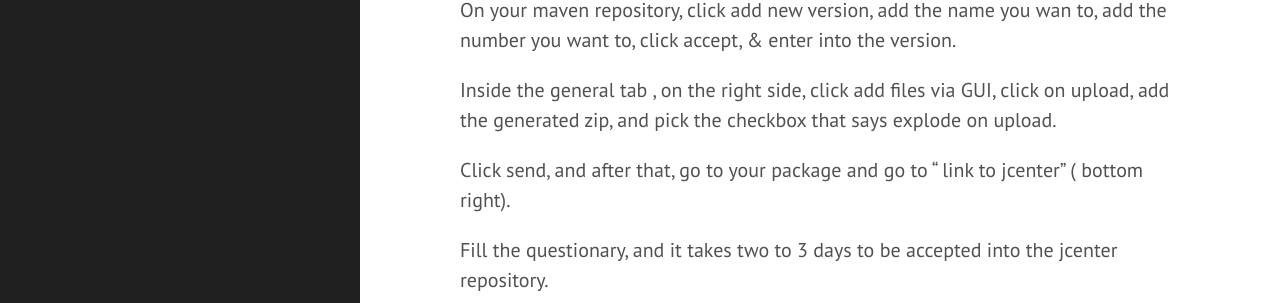
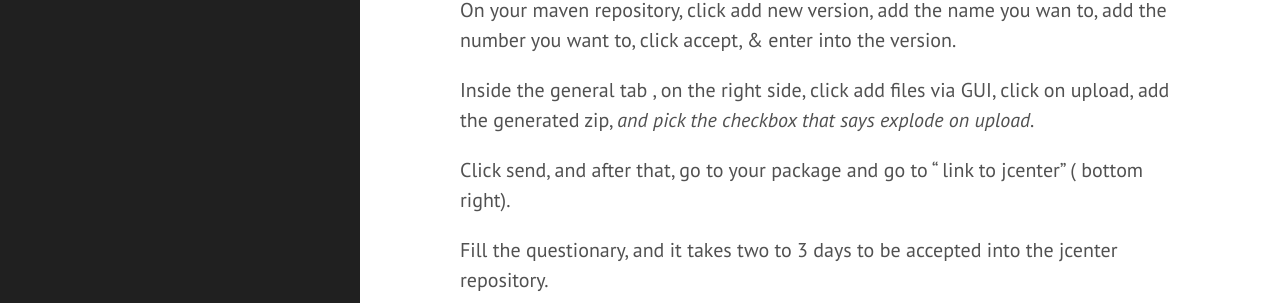
Before and after one commit to room-15/blog, a Jekyll site: the page built from _posts/2015-11-05-How-to-publish-a-library-to-jcentral.md, in a window 1280 px wide and 900 px high, scrolled down 1891 px. Shown: the part 183-486 px from the top of the window. Built offline with Jekyll 4.4.1, drawn with Linux system fonts in a browser that asks for light colours; comment, search, counter and statistics services are not loaded.

```diff
--- a/_posts/2015-11-05-How-to-publish-a-library-to-jcentral.md
+++ b/_posts/2015-11-05-How-to-publish-a-library-to-jcentral.md
@@ -79,14 +79,14 @@ It will generate a zip.
 
 On your maven repository, click add new version, add the name you wan to, add the number you want to, click accept, & enter into the version.
 
-Inside the general tab , on the right side, click add files via GUI, click on upload, add the generated zip, and pick the checkbox that says explode on upload.
+Inside the general tab , on the right side, click add files via GUI, click on upload, add the generated zip, _and pick the checkbox that says explode on upload._
 
 Click send, and after that, go to your package and go to “ link to jcenter” ( bottom right).
 
 Fill the questionary, and it takes two to 3 days to be accepted into the jcenter repository.
 
 After that, you can find you package via
-######compile ‘com.cpteric:ericutils2:0.0.2’
+##### compile ‘com.cpteric:ericutils2:0.0.2’
 or whatever you picked as 'package : Artifact : version'.
 
 
```
